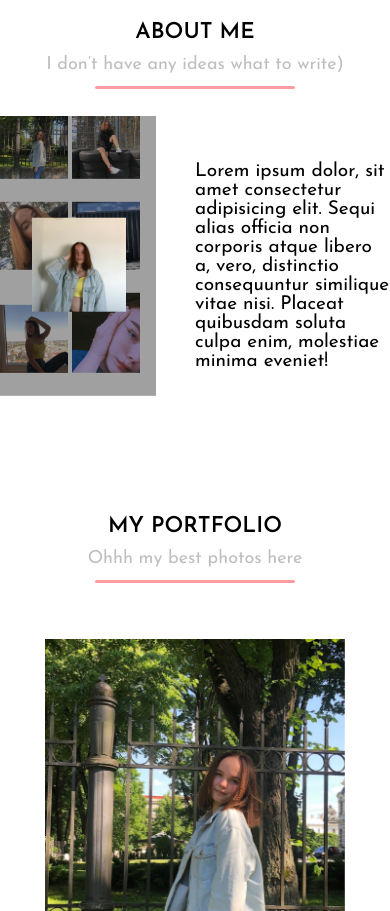
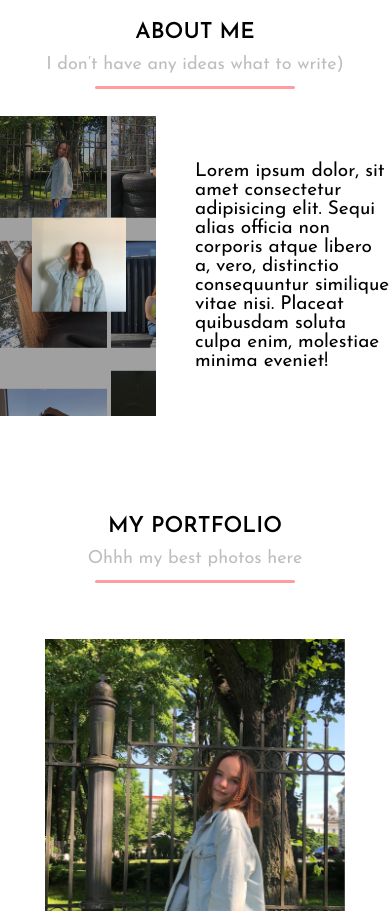
Before and after one commit to vadimmbld/neon, a plain HTML site: page index.html in a window 390 px wide. Shown: the part 922-1833 px from the top of the page. Drawn offline with Linux system fonts and the light colour scheme.

Commit message:
Update media.css

```diff
--- a/assets/css/media.css
+++ b/assets/css/media.css
@@ -33,6 +33,8 @@
 @media screen and (max-width: 500px) {
   #favorite-music .title {
     font-size: 24px; }
+  #about-me .container .row .photos .background-photos-grid {
+    width: 150%; }
   #footer .container .wrap {
     -webkit-box-orient: vertical;
     -webkit-box-direction: normal;
```
